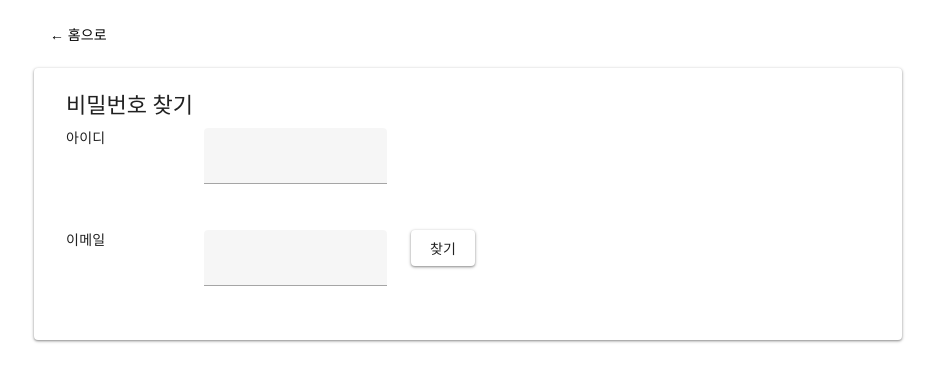
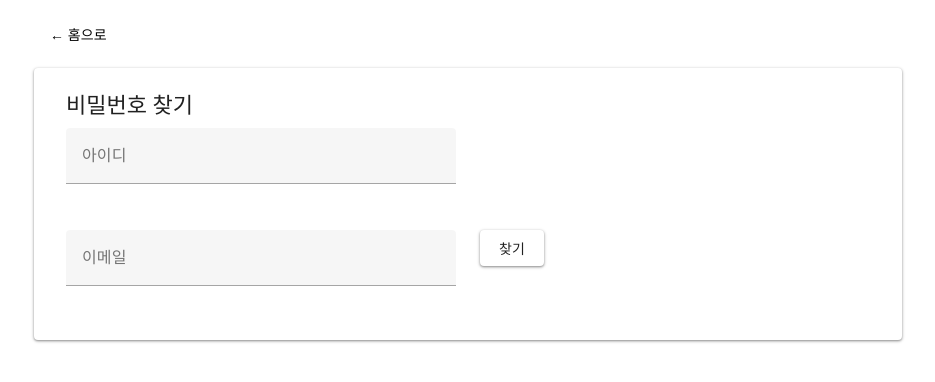
Before and after one commit to HelloKite-dev/mini-client, a Vue app: page /password in a window 1280 px wide. Shown: the top 382 px of the page, without its empty margins (172-1107 px from the left). Built offline with nearby package versions, Linux system fonts and the light colour scheme.

Commit message:
입력 창 VTextField로 변경

```diff
--- a/src/views/PasswordView.vue
+++ b/src/views/PasswordView.vue
@@ -33,6 +33,14 @@ const password = async () => {
     alert('일치하는 사용자가 없습니다.')
   }
 }
+
+const rules = {
+  userEmail: (value) => {
+    const pattern =
+      /^(([^<>()[\]\\.,;:\s@"]+(\.[^<>()[\]\\.,;:\s@"]+)*)|(".+"))@((\[[0-9]{1,3}\.[0-9]{1,3}\.[0-9]{1,3}\.[0-9]{1,3}])|(([a-zA-Z\-0-9]+\.)+[a-zA-Z]{2,}))$/
+    return pattern.test(value) || 'E-mail 형식이 맞지 않습니다.'
+  },
+}
 </script>
 
 <template>
@@ -45,12 +53,23 @@ const password = async () => {
       <VCardText>
         <VForm>
           <VRow>
-            <VCol cols="2">아이디</VCol>
-            <VCol cols="3"><VTextField v-model="conditions.userId"></VTextField></VCol>
+            <VCol cols="6">
+              <VTextField
+                label="아이디"
+                v-model="conditions.userId"
+                placeholder="영어로 입력해주세요"
+                @input="conditions.userId = conditions.userId.replace(/[ㄱ-ㅎㅏ-ㅣ가-힣]/g, '')"
+              />
+            </VCol>
           </VRow>
           <VRow>
-            <VCol cols="2">이메일</VCol>
-            <VCol cols="3"><VTextField v-model="conditions.userEmail"></VTextField></VCol>
+            <VCol cols="6">
+              <VTextField
+                label="이메일"
+                v-model="conditions.userEmail"
+                :rules="[rules.userEmail]"
+              />
+            </VCol>
             <VBtn @click="password">찾기</VBtn>
           </VRow>
         </VForm>
```
